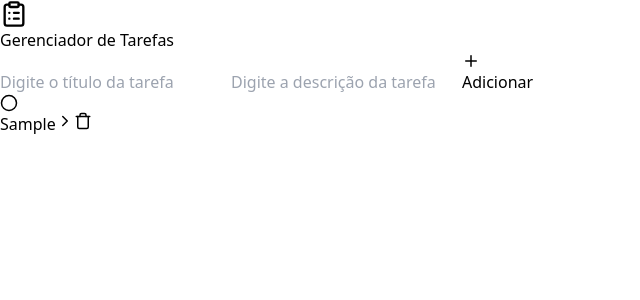
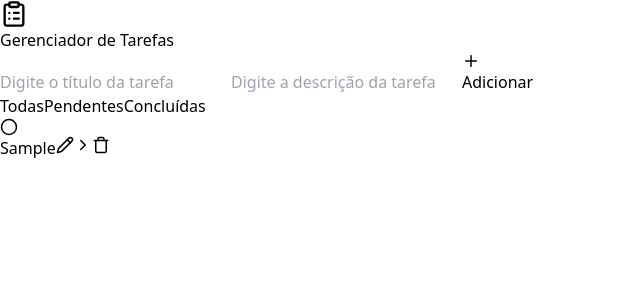
Before and after one commit to John-tech07/basic-task-manager, a React (Vite) app: page / in a window 1280 px wide. Both pictures are taken after typing "Sample", "Sample" into the empty fields and a click on the button "Adicionar". Shown: the top 300 px of the page, without its empty margins (0-640 px from the left). Built offline with nearby package versions, Linux system fonts and the light colour scheme.

Commit message:
Adiciona edição inline e filtro por status de tarefas
- Edição inline: lápis abre inputs pré-preenchidos no próprio item
- Salvar com botão ✓ ou Enter; cancelar com X ou Escape
- Filtros Todas/Pendentes/Concluídas acima da lista
- Estado vazio diferenciado por filtro ativo

```diff
--- a/src/App.jsx
+++ b/src/App.jsx
@@ -37,6 +37,16 @@ function App() {
     setTasks(newTasks);
   }
 
+  function onEditTask(taskId, title, description) {
+    const newTasks = tasks.map(task => {
+      if (task.id === taskId) {
+        return { ...task, title, description };
+      }
+      return task;
+    });
+    setTasks(newTasks);
+  }
+
   function onAddTaskSubmit(title, description) {
     const newTask = {
       id: v4(),
@@ -59,6 +69,7 @@ function App() {
           tasks={tasks}
           onTaskClick={onTaskClick}
           onDeleteTaskClick={onDeleteTaskClick}
+          onEditTask={onEditTask}
         />
       </div>
     </div>
--- a/src/components/Tasks.jsx
+++ b/src/components/Tasks.jsx
@@ -1,12 +1,52 @@
-import { CheckCircle2, ChevronRightIcon, Circle, ClipboardX, TrashIcon } from "lucide-react";
+import { AlertCircle, CheckIcon, CheckCircle2, ChevronRightIcon, Circle, ClipboardX, PencilIcon, TrashIcon, XIcon } from "lucide-react";
 import { useNavigate } from "react-router-dom";
+import { useState } from "react";
 import Button from "./Button";
+import Input from "./Input";
 
-function Tasks({ tasks, onTaskClick, onDeleteTaskClick }) {
+const FILTERS = [
+    { value: "all",       label: "Todas"     },
+    { value: "pending",   label: "Pendentes" },
+    { value: "completed", label: "Concluídas"},
+];
+
+function Tasks({ tasks, onTaskClick, onDeleteTaskClick, onEditTask }) {
     const navigate = useNavigate();
+    const [filter, setFilter] = useState("all");
+    const [editingId, setEditingId] = useState(null);
+    const [editTitle, setEditTitle] = useState("");
+    const [editDescription, setEditDescription] = useState("");
+    const [editError, setEditError] = useState("");
 
     function onSeeDetailsClick(task) {
         navigate(`/task?id=${task.id}`);
+    }
+
+    function startEditing(task) {
+        setEditingId(task.id);
+        setEditTitle(task.title);
+        setEditDescription(task.description);
+        setEditError("");
+    }
+
+    function handleSave(taskId) {
+        if (!editTitle.trim()) {
+            setEditError("O título é obrigatório!");
+            return;
+        }
+        onEditTask(taskId, editTitle.trim(), editDescription.trim());
+        setEditingId(null);
+        setEditError("");
+    }
+
+    function handleCancel() {
+        setEditingId(null);
+        setEditError("");
+    }
+
+    function handleKeyDown(e, taskId) {
+        if (e.key === "Enter") handleSave(taskId);
+        if (e.key === "Escape") handleCancel();
     }
 
     if (!tasks.length) {
@@ -18,13 +58,79 @@ function Tasks({ tasks, onTaskClick, onDeleteTaskClick }) {
         );
     }
 
+    const filteredTasks = tasks.filter(task => {
+        if (filter === "pending")   return !task.isCompleted;
+        if (filter === "completed") return task.isCompleted;
+        return true;
+    });
+
+    const emptyMessages = {
+        pending:   "Nenhuma tarefa pendente.",
+        completed: "Nenhuma tarefa concluída.",
+    };
+
     return (
-        <ul className="space-y-4 p-6 bg-slate-200 rounded-md shadow">
-            {tasks.map((task) => (
-                <li key={task.id} className="flex gap-2 min-w-0">
+        <div className="bg-slate-200 rounded-md shadow">
+            <div className="flex gap-2 p-4 border-b border-slate-300">
+                {FILTERS.map(f => (
+                    <button
+                        key={f.value}
+                        onClick={() => setFilter(f.value)}
+                        className={`px-3 py-1 rounded-md text-sm font-medium transition-colors ${
+                            filter === f.value
+                                ? "bg-slate-500 text-white"
+                                : "bg-slate-300 text-slate-600 hover:bg-slate-400 hover:text-white"
+                        }`}
+                    >
+                        {f.label}
+                    </button>
+                ))}
+            </div>
+
+            {filteredTasks.length === 0 ? (
+                <div className="p-6 flex flex-col items-center gap-2 text-slate-400">
+                    <ClipboardX size={36} />
+                    <p>{emptyMessages[filter]}</p>
+                </div>
+            ) : (
+                <ul className="space-y-4 p-6">
+                    {filteredTasks.map((task) => (
+                        <li key={task.id} className={editingId === task.id ? "flex flex-col gap-2" : "flex gap-2 min-w-0"}>
+                            {editingId === task.id ? (
+                                <>
+                                    <Input
+                                        value={editTitle}
+                                        onChange={(e) => { setEditTitle(e.target.value); setEditError(""); }}
+                                        onKeyDown={(e) => handleKeyDown(e, task.id)}
+                                        placeholder="Título"
+                                        autoFocus
+                                    />
+                                    <Input
+                                        value={editDescription}
+                                        onChange={(e) => setEditDescription(e.target.value)}
+                                        onKeyDown={(e) => handleKeyDown(e, task.id)}
+                                        placeholder="Descrição (opcional)"
+                                    />
+                                    {editError && (
+                                        <p className="text-red-500 text-sm flex items-center gap-1">
+                                            <AlertCircle size={14} />
+                                            {editError}
+                                        </p>
+                                    )}
+                                    <div className="flex gap-2 justify-end">
+                                        <Button onClick={handleCancel} aria-label="Cancelar edição">
+                                            <XIcon size={18} />
+                                        </Button>
+                                        <Button onClick={() => handleSave(task.id)} aria-label="Salvar edição">
+                                            <CheckIcon size={18} />
+                                        </Button>
+                                    </div>
+                                </>
+                            ) : (
+                                <>
                                     <button
                                         onClick={() => onTaskClick(task.id)}
-                        className={`bg-slate-400 w-full min-w-0 text-left text-white p-2 flex items-center gap-2 rounded-md ${task.isCompleted && 'line-through opacity-70'}`}
+                                        className={`bg-slate-400 w-full min-w-0 text-left text-white p-2 flex items-center gap-2 rounded-md ${task.isCompleted && "line-through opacity-70"}`}
                                     >
                                         <span className="shrink-0">
                                             {task.isCompleted
@@ -34,21 +140,22 @@ function Tasks({ tasks, onTaskClick, onDeleteTaskClick }) {
                                         </span>
                                         <span className="truncate">{task.title}</span>
                                     </button>
-                    <Button
-                        onClick={() => onSeeDetailsClick(task)}
-                        aria-label="Ver detalhes"
-                    >
+                                    <Button onClick={() => startEditing(task)} aria-label="Editar tarefa">
+                                        <PencilIcon size={18} />
+                                    </Button>
+                                    <Button onClick={() => onSeeDetailsClick(task)} aria-label="Ver detalhes">
                                         <ChevronRightIcon size={18} />
                                     </Button>
-                    <Button
-                        onClick={() => onDeleteTaskClick(task.id)}
-                        aria-label="Deletar tarefa"
-                    >
+                                    <Button onClick={() => onDeleteTaskClick(task.id)} aria-label="Deletar tarefa">
                                         <TrashIcon size={18} />
                                     </Button>
+                                </>
+                            )}
                         </li>
                     ))}
                 </ul>
+            )}
+        </div>
     );
 }
 
```
Lines whose indentation alone changed are shown as unchanged.
